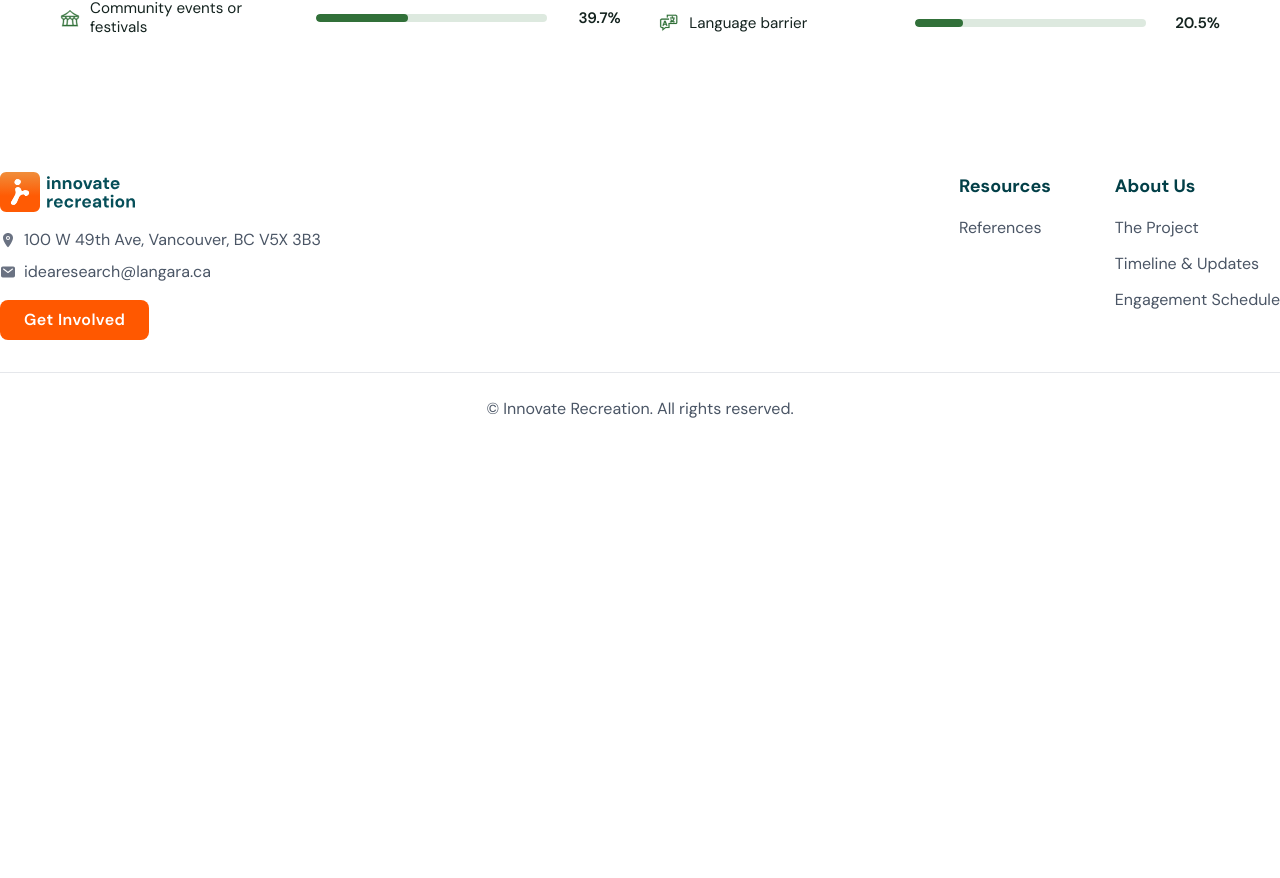
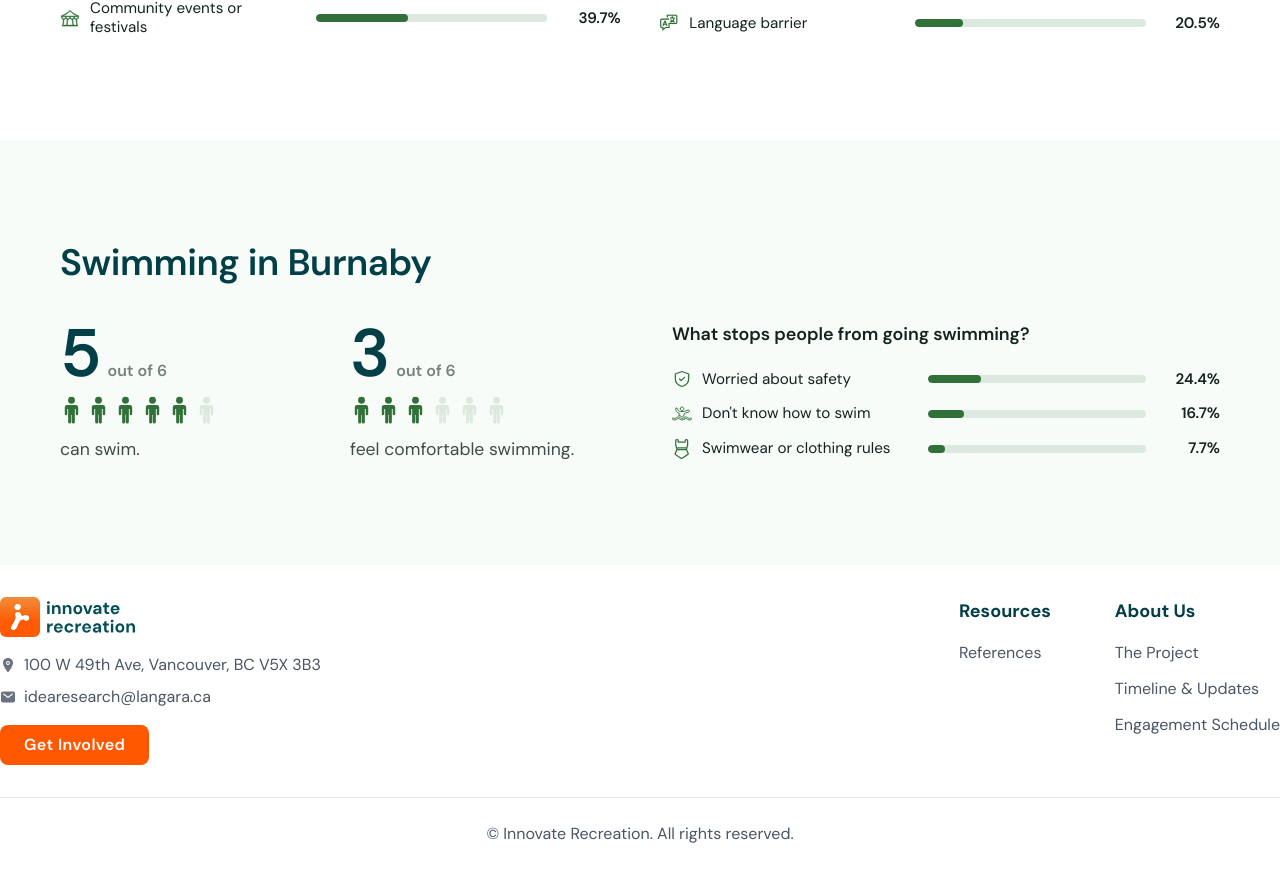
Before and after one commit to langararec/IDEAS-website, a React (Vite) app in the folder frontend/: page /findings in a window 1280 px wide. Shown: the part 3211-4089 px from the top of the page. Before the commit the page ends 3664 px from the top, so only its background shows below. Built offline with nearby package versions, Linux system fonts and the light colour scheme.

Commit message:
feat: add findings swimming section

```diff
--- a/frontend/src/pages/Findings/Findings.tsx
+++ b/frontend/src/pages/Findings/Findings.tsx
@@ -7,6 +7,7 @@ import Reveal from "./Reveal";
 import WhoSection from "./WhoSection";
 import FeelingsSection from "./FeelingsSection";
 import TakePartSection from "./TakePartSection";
+import SwimmingSection from "./SwimmingSection";
 
 const Findings: React.FC = () => {
     const { language } = useLanguage();
@@ -45,6 +46,7 @@ const Findings: React.FC = () => {
             <WhoSection city={city} content={content} />
             <FeelingsSection city={city} content={content} />
             <TakePartSection city={city} content={content} />
+            <SwimmingSection city={city} content={content} />
         </main>
     );
 };
--- /dev/null
+++ b/frontend/src/pages/Findings/SwimmingSection.tsx
@@ -0,0 +1,59 @@
+import React from "react";
+import type { FindingsContentType } from "../../content/FindingsContent";
+import { findingsData, type City } from "../../content/Findings/data";
+import { toItems } from "./items";
+import { findingIcons } from "./icons";
+import BarList from "./BarList";
+import PeopleRatio from "./PeopleRatio";
+import Reveal from "./Reveal";
+import Section from "./Section";
+
+type SwimmingSectionProps = {
+    city: City;
+    content: FindingsContentType;
+};
+
+const SwimmingSection: React.FC<SwimmingSectionProps> = ({ city, content }) => {
+    const data = findingsData[city];
+    const cityContent = content[city];
+
+    return (
+        <Section>
+            <div className="grid gap-10">
+                <Reveal>
+                    <h2 className="text-[clamp(1.65rem,2.9vw,2.3rem)] font-semibold leading-[1.12] tracking-[-0.012em] text-pretty text-primary">
+                        {cityContent.swimming.title}
+                    </h2>
+                </Reveal>
+
+                <div className="grid grid-cols-2 items-start gap-x-16 gap-y-10 max-[860px]:grid-cols-1">
+                    <Reveal className="grid grid-cols-2 gap-8 max-[640px]:grid-cols-1">
+                        {toItems(data.swimming, cityContent.swimming.items).map((item) => (
+                            <PeopleRatio
+                                key={item.id}
+                                value={item.value}
+                                outOfSix={content.outOfSix}
+                                statement={item.label}
+                            />
+                        ))}
+                    </Reveal>
+
+                    <Reveal delay={1} className="grid content-start gap-[1.375rem]">
+                        <h3 className="text-[1.12rem] font-semibold leading-tight tracking-[-0.005em] text-balance text-ink">
+                            {cityContent.swimBarriers.title}
+                        </h3>
+                        <BarList
+                            variant="question"
+                            items={toItems(data.swimBarriers, cityContent.swimBarriers.items).map((item) => ({
+                                ...item,
+                                icon: findingIcons[item.id],
+                            }))}
+                        />
+                    </Reveal>
+                </div>
+            </div>
+        </Section>
+    );
+};
+
+export default SwimmingSection;
```
